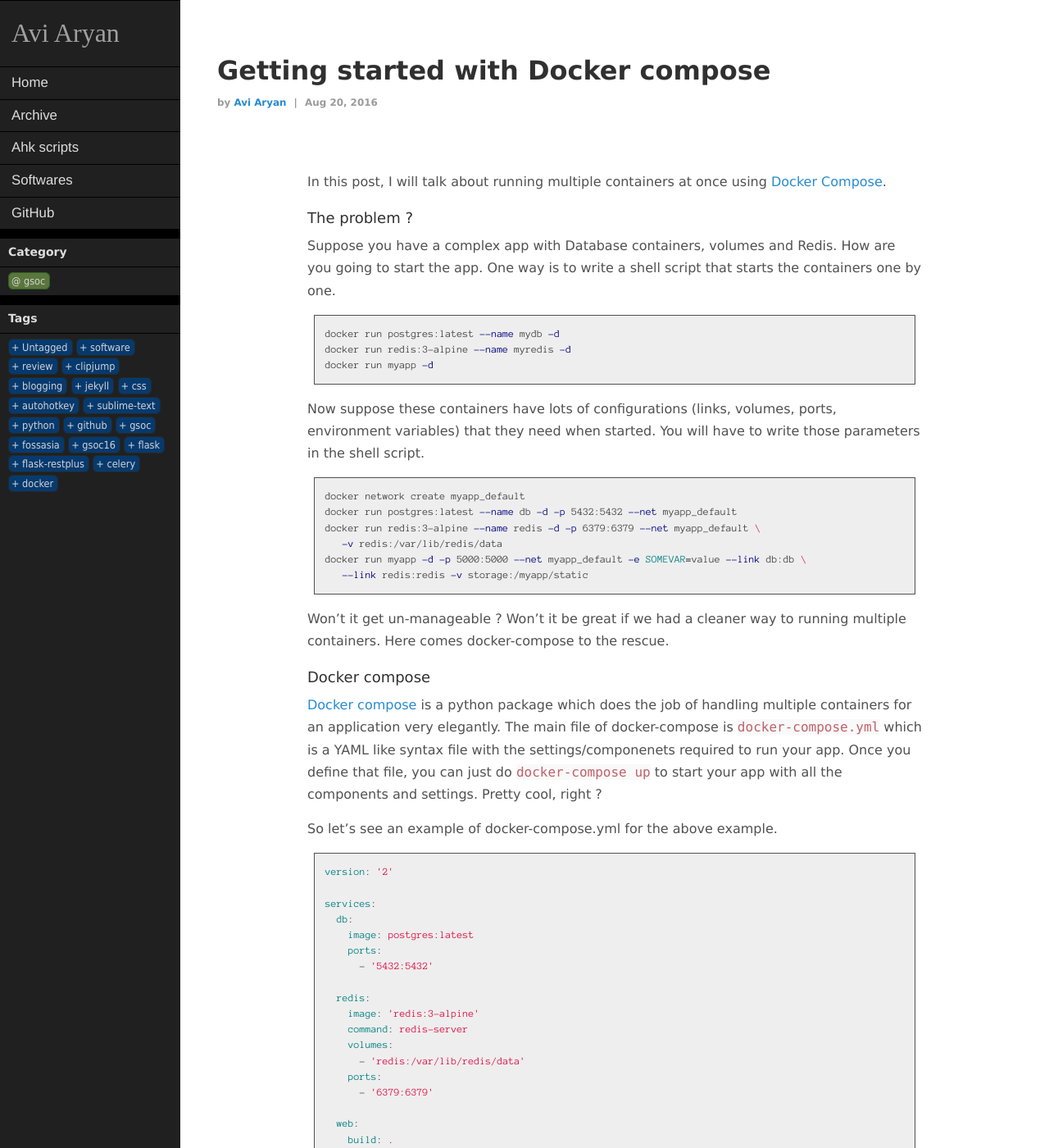
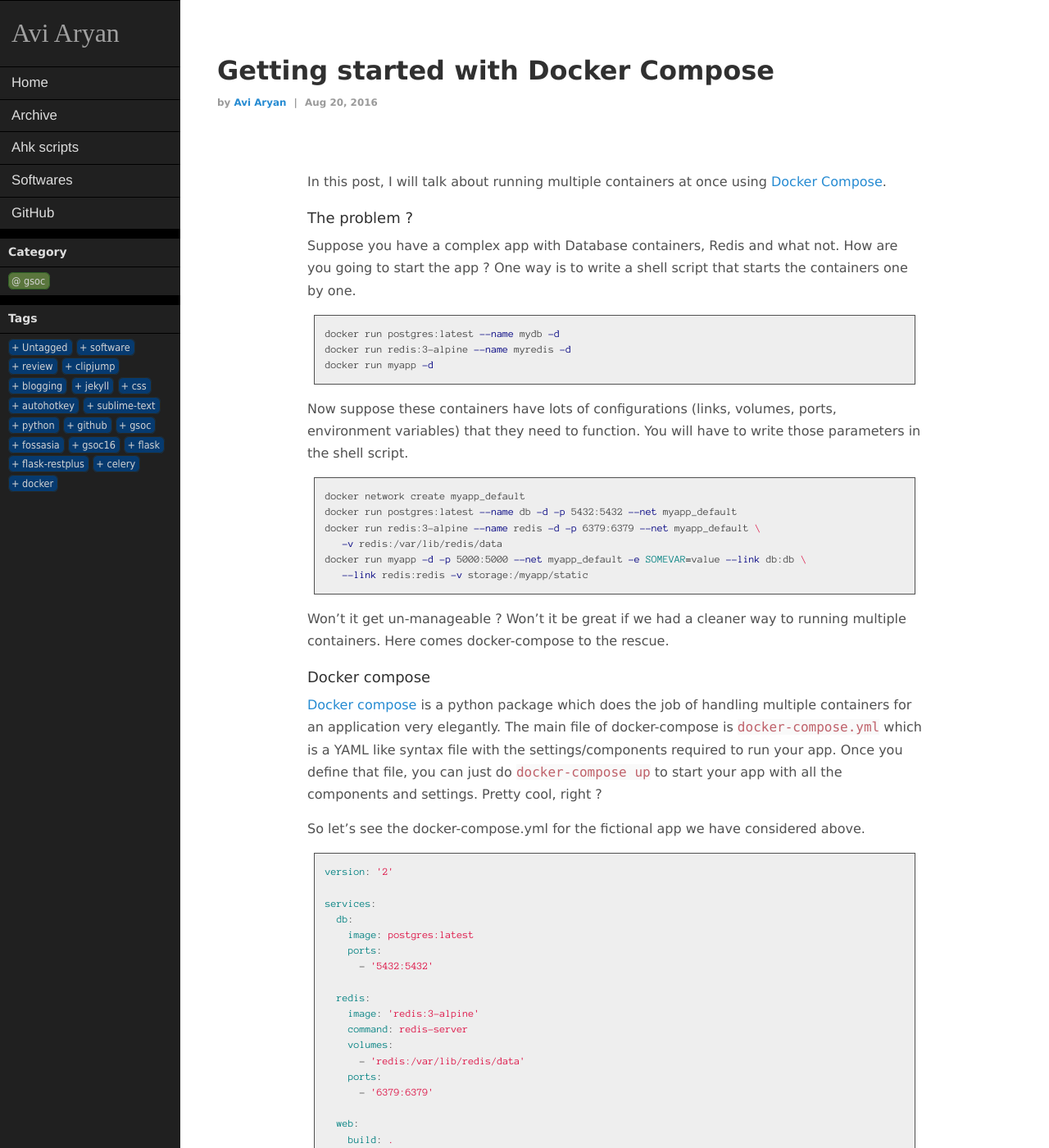
Before and after one commit to aviaryan/aviaryan.github.com-retired-2018, a Jekyll site: the page built from _posts/gsoc/2016-08-20-docker-compose-starting.md, in a window 1280 px wide and 1400 px high. Shown: the whole window at 82% size. Built offline with Jekyll 4.4.1, drawn with Linux system fonts in a browser that asks for light colours; comment, search, counter and statistics services are not loaded; some of the changed text lies outside the part shown.

Commit message:
grammar and stuff

```diff
--- a/_posts/gsoc/2016-08-20-docker-compose-starting.md
+++ b/_posts/gsoc/2016-08-20-docker-compose-starting.md
@@ -1,6 +1,6 @@
 ---
 layout: post
-title: Getting started with Docker compose
+title: Getting started with Docker Compose
 category: gsoc
 tags: gsoc gsoc16 docker
 ---
@@ -10,7 +10,7 @@ In this post, I will talk about running multiple containers at once using [Docke
 
 #### The problem ?
 
-Suppose you have a complex app with Database containers, volumes and Redis. How are you going to start the app.
+Suppose you have a complex app with Database containers, Redis and what not. How are you going to start the app ?
 One way is to write a shell script that starts the containers one by one.
 
 {% highlight bash %}
@@ -19,7 +19,7 @@ docker run redis:3-alpine --name myredis -d
 docker run myapp -d
 {% endhighlight %}
 
-Now suppose these containers have lots of configurations (links, volumes, ports, environment variables) that they need when started. You will have to write those parameters
+Now suppose these containers have lots of configurations (links, volumes, ports, environment variables) that they need to function. You will have to write those parameters
 in the shell script.
 
 {% highlight bash %}
@@ -37,10 +37,10 @@ Won't it get un-manageable ? Won't it be great if we had a cleaner way to runnin
 #### Docker compose
 
 [Docker compose](https://docs.docker.com/compose/) is a python package which does the job of handling multiple containers for an application very elegantly.
-The main file of docker-compose is `docker-compose.yml` which is a YAML like syntax file with the settings/componenets required to run your app.
+The main file of docker-compose is `docker-compose.yml` which is a YAML like syntax file with the settings/components required to run your app.
 Once you define that file, you can just do `docker-compose up` to start your app with all the components and settings. Pretty cool, right ?
 
-So let's see an example of docker-compose.yml for the above example.
+So let's see the docker-compose.yml for the fictional app we have considered above.
 
 {% highlight yaml %}
 version: '2'
```
Also changed, not shown: other parts of _posts/gsoc/2016-08-20-docker-compose-starting.md (+1 -1 lines).
